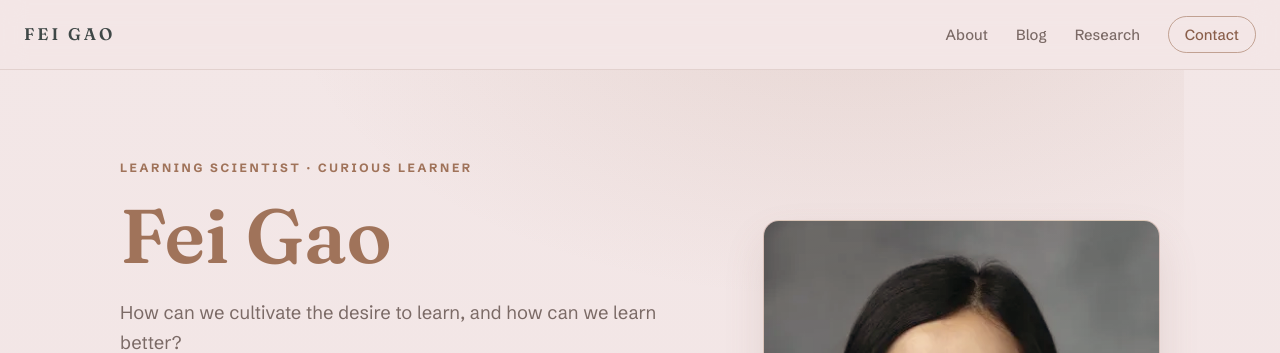
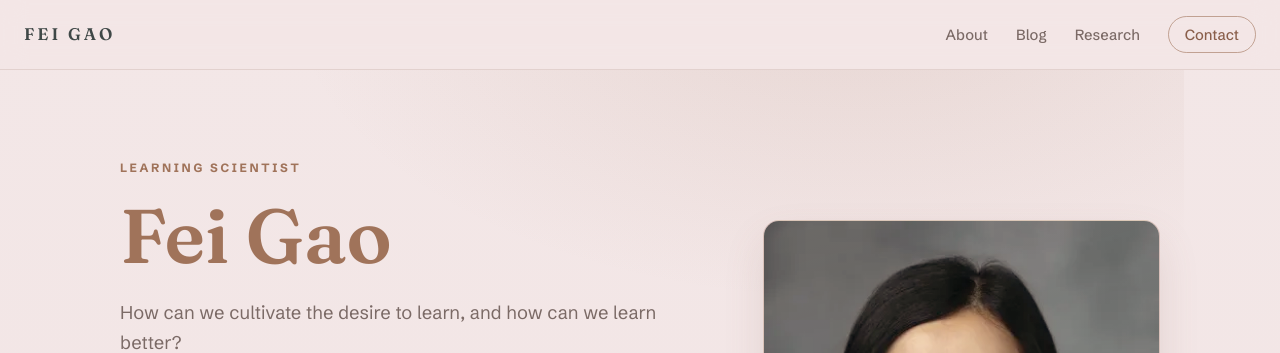
Before and after one commit to gaofei9/gaofei9.github.io, a Jekyll site: the page built from index.html, in a window 1280 px wide and 900 px high. Shown: the top 353 px of the window. Built offline with Jekyll 4.4.1, drawn with Linux system fonts in a browser that asks for light colours.

Commit message:
Hero eyebrow: Learning scientist only
Co-Authored-By: Claude Fable 5 <noreply@anthropic.com>

```diff
--- a/_data/home.yml
+++ b/_data/home.yml
@@ -24,7 +24,7 @@ meta_description: >-
 
 # ---------- Top of the page ----------
 hero:
-  eyebrow: "Learning scientist · Curious learner"
+  eyebrow: "Learning scientist"
   name: "Fei Gao"
   # One entry per paragraph.
   lede_paragraphs:
```
